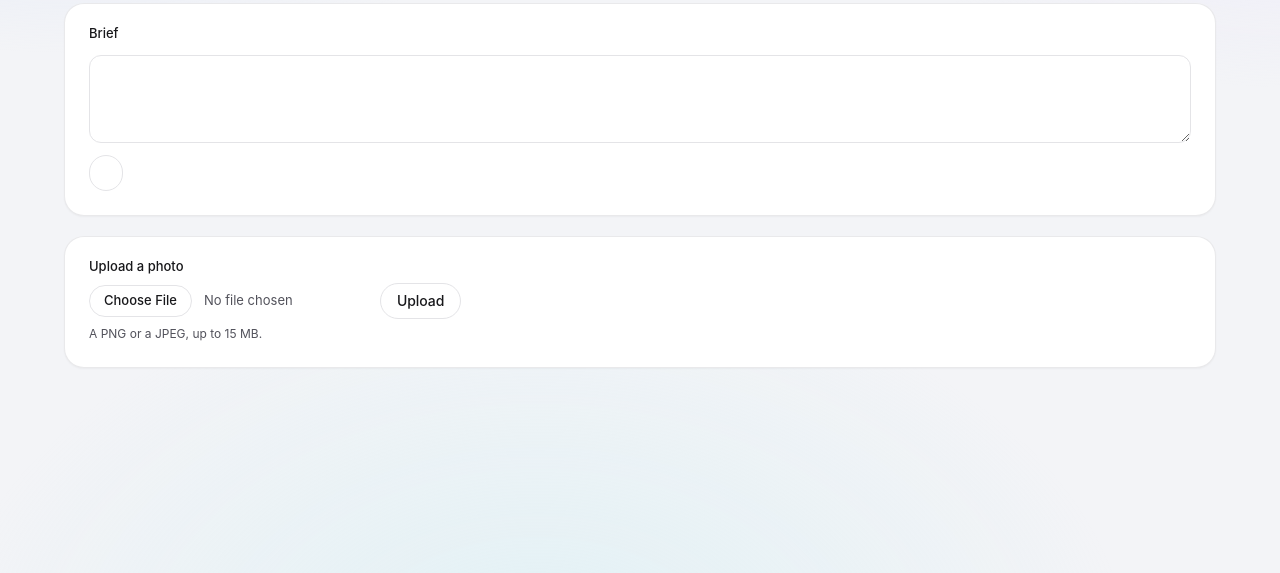
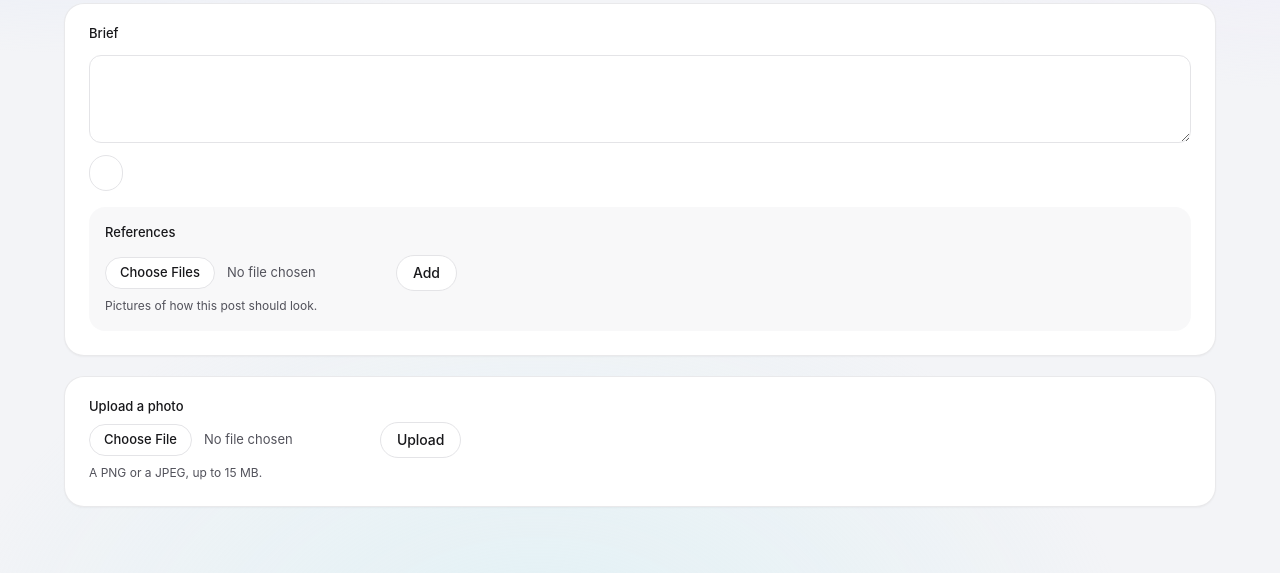
Before and after one commit to sahajm99/design-studio, a FastAPI app: template studio/web/templates/session.html in a window 1280 px wide. Shown: the part 227-800 px from the top of the page. Run offline with FastAPI, Linux system fonts and the light colour scheme; the template is opened without the code that fills it, so the values that code supplies are empty; parts of the project's set-up code (start-up, migrations or seed data) failed here and were passed over.

Commit message:
v5 part A: reference images on a session
Up to six reference images per session with notes, from the Studio form or the session page, kept on the brand's shelf and carded by the analyst. The prompt writer, the direction writer and the critic read them under the rule to draw on them and never copy; the models get an upright copy capped at 2048px. Removing an upload takes it off any session that used it.

```diff
--- a/studio/web/routes.py
+++ b/studio/web/routes.py
@@ -9,6 +9,7 @@ from __future__ import annotations
 import asyncio
 import difflib
 import io
+import logging
 import re
 from datetime import datetime, timezone
 from pathlib import Path
@@ -51,7 +52,9 @@ from studio.contracts import (
     Sample,
     Scrim,
     SessionMode,
+    SessionReference,
     StudioSession,
+    StyleCard,
     TextAlign,
     TextPosition,
     Upload,
@@ -88,12 +91,15 @@ from studio.web.uploads import (
     MAX_UPLOAD_BYTES,
     UPLOAD_REFUSED,
     UploadRejected,
+    agent_copy_path,
     read_image_upload,
     save_brand_upload,
     upload_extension,
+    write_agent_copy,
 )
 from studio.workflows import (
     Deps,
+    analyse_reference,
     directions_alike,
     pick_source_photo,
     quality_bar,
@@ -106,7 +112,9 @@ from studio.workflows import (
     run_samples,
     run_scout,
 )
-from studio.workflows.shared import QUALITY_BAR_SETTING, plural
+from studio.workflows.shared import QUALITY_BAR_SETTING, designer_references, plural
+
+logger = logging.getLogger(__name__)
 
 router = APIRouter()
 templates = Jinja2Templates(directory=Path(__file__).parent / "templates")
@@ -259,6 +267,23 @@ _DIRECTION_FORMATS: tuple[str, ...] = get_args(DirectionFormat)
 _MAX_DIRECTION_FIELD_CHARS = 400
 _MAX_DIRECTION_FACTS = 6
 
+# v5: the designer's references on a session. A session keeps six at most, and a note is one
+# line of at most 80 characters, as SessionReference allows.
+_MAX_SESSION_REFERENCES = 6
+_MAX_REFERENCE_NOTE_CHARS = 80
+# The session page's status line after references were sent, by the code its address
+# carries: more files than the six a session keeps, or a file the studio cannot use.
+_REFERENCES_LIMITED = "Six references kept; the rest were left out."
+_REFERENCE_STATUS_LINES: dict[str, str] = {
+    "limited": _REFERENCES_LIMITED,
+    "refused": UPLOAD_REFUSED,
+}
+# The analyst cards a reference as it is uploaded, and is waited for this long at most.
+_REFERENCE_CARD_SECONDS = 20
+_REFERENCE_MIME_TYPES: dict[str, str] = {"png": "image/png", "jpg": "image/jpeg"}
+# The post page's summary line ends with how many references the post's session has.
+_MADE_WITH_REFERENCES = " Made with {references}."
+
 
 class ChoiceBody(BaseModel):
     choice: Choice
@@ -566,9 +591,22 @@ def _post_context(
         "reference_thumbs": reference_thumbs,
         "sample": sample,
         "editor_from": _editor_start_candidate(store, post),
+        "summary_line": _summary_line(store, post),
         "error": error,
         "message": message,
     }
+
+
+def _summary_line(store: Store, post: Post) -> str:
+    """The post page's summary line: the auto session's summary, when an auto session made
+    the post, then how many references the post's session has, counted now (v5). "" when
+    there is neither."""
+    count = len(designer_references(store, post.session_id))
+    if not count:
+        return post.auto_summary
+    made_with = _MADE_WITH_REFERENCES.format(references=plural(count, "reference"))
+    # A post made by hand has no auto summary, so its line is the count alone.
+    return f"{post.auto_summary}{made_with}".strip()
 
 
 def _library_context(
@@ -1101,7 +1139,10 @@ def _draft_with_direction(
     return RedirectResponse(url=f"/sessions/{session.id}", status_code=303)
 
 
-def _session_context(deps: Deps, session: StudioSession, *, error: str | None = None) -> dict[str, Any]:
+def _session_context(
+    deps: Deps, session: StudioSession, *, error: str | None = None, references_line: str = ""
+) -> dict[str, Any]:
+    """The session page. `references_line` is the status line after references were sent."""
     store = deps.store
     versions = store.list_prompt_versions(session.id)
     current = next((version for version in versions if version.id == session.current_prompt_version_id), None)
@@ -1149,6 +1190,9 @@ def _session_context(deps: Deps, session: StudioSession, *, error: str | None =
         else None,
         "source_sample": store.get_sample(session.source_sample_id) if session.source_sample_id else None,
         "draft_button_label": "Draft again" if session.current_prompt_version_id else "Draft",
+        # v5: the designer's references, oldest first, beside the quality bar.
+        "references": designer_references(store, session.id),
+        "references_line": references_line,
         **_layout_context(deps, session),
         **_research_parts_context(deps, session, scout_running=scout_running),
         "error": error,
@@ -1446,6 +1490,130 @@ def _save_upload(store: Store, session: StudioSession, data: bytes, extension: s
     return sample
 
 
+# ------------------------------------------------------- session references (v5)
+
+
+async def _attach_references(
+    deps: Deps, session: StudioSession, files: list[UploadFile]
+) -> list[str]:
+    """Keep the chosen files as the session's references, in the order given, until it has
+    six, and give back the codes of what the session page's status line should say.
+
+    Each file is read and checked as every upload is, kept on the brand's shelf, given its
+    agent copy and recorded on the session. A file the studio cannot use is skipped
+    ("refused"); once the session has six, the files left are not read ("limited"). Then the
+    analyst cards them all at once, so the wait is one card's at most, never six in a row.
+    """
+    store = deps.store
+    room = _MAX_SESSION_REFERENCES - len(designer_references(store, session.id))
+    codes: list[str] = []
+    # Each reference with what its card is made from: bytes, their extension and a label.
+    to_card: list[tuple[SessionReference, bytes, str, str]] = []
+    for file in files:
+        if not file.filename and not file.size:
+            continue  # the empty part a browser sends when no file was chosen
+        if len(to_card) >= room:
+            codes.append("limited")
+            break
+        try:
+            data, extension, width, height = await read_image_upload(file)
+        except UploadRejected:
+            if "refused" not in codes:
+                codes.append("refused")
+            continue
+        upload = save_brand_upload(
+            store,
+            deps.kit.id,
+            name=Path(file.filename or "").name,
+            data=data,
+            extension=extension,
+            width=width,
+            height=height,
+            source="session",
+        )
+        reference = SessionReference(
+            session_id=session.id, upload_id=upload.id, image_path=upload.image_path
+        )
+        # Recorded before the analyst is asked, so a card that never comes leaves it in place.
+        store.add_session_reference(reference)
+        card_data, card_extension = await _agent_copy(store, upload, data, extension)
+        to_card.append((reference, card_data, card_extension, upload.name))
+    cards = await asyncio.gather(
+        *(_reference_card(deps, image, kind, label) for _, image, kind, label in to_card)
+    )
+    for (reference, *_), card in zip(to_card, cards, strict=True):
+        if card is not None:
+            reference.card = card
+            store.update_session_reference(reference)
+    return codes
+
+
+async def _agent_copy(
+    store: Store, upload: Upload, data: bytes, extension: str
+) -> tuple[bytes, str]:
+    """Write the reference's agent copy beside its upload, off the event loop, and give back
+    what the analyst reads: the copy's bytes and extension. When no copy can be written, the
+    original's, which the models are then sent too; a reference never fails for want of one."""
+    try:
+        relative = await asyncio.to_thread(write_agent_copy, store, upload.image_path, data)
+        copy = store.media_path(relative)
+        return copy.read_bytes(), copy.suffix.lstrip(".")
+    except Exception as error:
+        # Any failure, Pillow's or the disk's, only costs the models a smaller picture.
+        logger.warning("The agent copy of a reference was not written: %r", error)
+        return data, extension
+
+
+async def _reference_card(
+    deps: Deps, data: bytes, extension: str, label: str
+) -> StyleCard | None:
+    """The analyst's style card for one reference image, written as it is uploaded, through
+    the Library's own analysis. None when no card comes: a model error, an answer that does
+    not fit, or no answer within 20 seconds; the reference is kept either way. In demo mode
+    the stand-in analyst answers."""
+    try:
+        return await asyncio.wait_for(
+            analyse_reference(deps.llm, data, _REFERENCE_MIME_TYPES[extension], label=label),
+            timeout=_REFERENCE_CARD_SECONDS,
+        )
+    except Exception as error:
+        # Only the type: the text of a model error may hold a request address.
+        logger.warning("The analyst could not card a session reference: %s", type(error).__name__)
+        return None
+
+
+def _references_address(session_id: str, codes: list[str], *, fragment: str = "") -> str:
+    """The session page's address after references were sent, with each status code in its
+    query (`references=limited`) and an optional fragment to land on."""
+    query = urlencode([("references", code) for code in codes])
+    address = f"/sessions/{session_id}?{query}" if query else f"/sessions/{session_id}"
+    return f"{address}#{fragment}" if fragment else address
+
+
+def _references_status_line(codes: list[str]) -> str:
+    """The session page's status line for the codes its address carries, in a fixed order;
+    "" for none. A code the studio does not know is ignored."""
+    return " ".join(line for code, line in _REFERENCE_STATUS_LINES.items() if code in codes)
+
+
+def _session_reference(
+    store: Store, session: StudioSession, reference_id: str
+) -> SessionReference:
+    """The session's reference `reference_id`. 404 when the session has none by that id."""
+    found = next(
+        (item for item in store.list_session_references(session.id) if item.id == reference_id),
+        None,
+    )
+    if found is None:
+        raise _not_found()
+    return found
+
+
+def _reference_note(value: str) -> str:
+    """A typed note as one line, cut to the 80 characters a reference's note holds."""
+    return " ".join(value.split())[:_MAX_REFERENCE_NOTE_CHARS].strip()
+
+
 # ---------------------------------------------------------------------- pages
 
 
@@ -1471,6 +1639,7 @@ async def create_session(
     stop_score: Annotated[float, Form()] = 4.2,
     research: Annotated[bool | None, Form()] = None,
     research_choice: Annotated[bool, Form()] = False,
+    references: Annotated[list[UploadFile] | None, File()] = None,
 ) -> Response:
     """Start a session from the brief: a draft by hand, or the whole session on its own in auto mode.
 
@@ -1479,6 +1648,10 @@ async def create_session(
     own stage. An unticked box sends nothing, so the page's script also sends the box's
     hidden companion (`research_choice`): with it, the box is followed as it is. With neither
     (no script ran), the field is absent, and an auto session researches by default.
+
+    The reference images (v5) are kept on the session before its first run starts, so every
+    agent of that run sees them; files past the sixth, and files the studio cannot use, are
+    left out and the session page's status line says so.
     """
     deps: Deps = request.app.state.deps
     stripped = brief.strip()
@@ -1503,6 +1676,7 @@ async def create_session(
         session.auto_settings = _auto_settings(max_rounds, photo_budget, stop_score)
         session.auto_state = AutoState()
     deps.store.save_session(session)
+    codes = await _attach_references(deps, session, references or [])
 
     kind: RunKind = "auto" if mode == "auto" else "scout" if session.research_on else "draft"
     run = deps.store.create_run(kind, deps.kit.id, brief=session.brief, session_id=session.id)
@@ -1517,14 +1691,63 @@ async def create_session(
         jobs.start(run.id, run_scout(deps, run, session))
     else:
         jobs.start(run.id, run_draft(deps, run, session))
-    return RedirectResponse(url=f"/sessions/{session.id}", status_code=303)
+    return RedirectResponse(url=_references_address(session.id, codes), status_code=303)
 
 
 @router.get("/sessions/{session_id}")
-async def session_page(request: Request, session_id: str) -> Response:
+async def session_page(
+    request: Request,
+    session_id: str,
+    reference_codes: Annotated[list[str] | None, Query(alias="references")] = None,
+) -> Response:
+    """The session page; `references` in its address names what its status line says after
+    references were sent."""
     deps: Deps = request.app.state.deps
     session = _require_session(deps.store, session_id)
-    return _page(request, "session.html", _session_context(deps, session))
+    line = _references_status_line(reference_codes or [])
+    return _page(request, "session.html", _session_context(deps, session, references_line=line))
+
+
+@router.post("/sessions/{session_id}/references")
+async def add_references(
+    request: Request,
+    session_id: str,
+    references: Annotated[list[UploadFile] | None, File()] = None,
+) -> RedirectResponse:
+    """Add the session page's chosen files to the session's references, up to six in all, and
+    go back to its References group, whose status line says what was left out."""
+    deps: Deps = request.app.state.deps
+    session = _require_session(deps.store, session_id)
+    codes = await _attach_references(deps, session, references or [])
+    return RedirectResponse(
+        url=_references_address(session.id, codes, fragment="references"), status_code=303
+    )
+
+
+@router.post("/sessions/{session_id}/references/{reference_id}/note")
+async def save_reference_note(
+    request: Request, session_id: str, reference_id: str, note: Annotated[str, Form()] = ""
+) -> RedirectResponse:
+    """Save a reference's note as one line of at most 80 characters; blank clears it."""
+    store: Store = request.app.state.store
+    session = _require_session(store, session_id)
+    reference = _session_reference(store, session, reference_id)
+    reference.note = _reference_note(note)
+    store.update_session_reference(reference)
+    return RedirectResponse(url=f"/sessions/{session.id}#references", status_code=303)
+
+
+@router.post("/sessions/{session_id}/references/{reference_id}/remove")
+async def remove_reference(
+    request: Request, session_id: str, reference_id: str
+) -> RedirectResponse:
+    """Take a reference off the session. Its upload stays on the brand's shelf, where the
+    editor's picker and the Library still offer it."""
+    store: Store = request.app.state.store
+    session = _require_session(store, session_id)
+    reference = _session_reference(store, session, reference_id)
+    store.delete_session_reference(reference.id)
+    return RedirectResponse(url=f"/sessions/{session.id}#references", status_code=303)
 
 
 @router.post("/sessions/{session_id}/brief")
@@ -2182,20 +2405,24 @@ async def brand_uploads(request: Request) -> JSONResponse:
 
 @router.post("/uploads/{upload_id}/remove")
 async def remove_upload(request: Request, upload_id: str) -> RedirectResponse:
-    """Take an upload off the brand's shelf: its file, then its row, and back to the Library.
+    """Take an upload off the brand's shelf: its file and its agent copy, every session
+    reference that used it, then its row, and back to the Library.
 
     A saved post that places it keeps its rendered picture, but a later render leaves the
-    image out, as the Library's hint says.
+    image out, as the Library's hint says; the hint also says the references go.
     """
     deps: Deps = request.app.state.deps
     store = deps.store
     upload = store.get_upload(upload_id)
     if upload is None or upload.brand_id != deps.kit.id:
         raise _not_found()
-    # Only a file in the brand's uploads folder is deleted, whatever path the row holds.
-    path = upload_file(upload.image_path, store.uploads_dir, upload.brand_id)
-    if path is not None:
-        path.unlink(missing_ok=True)
+    # Only files in the brand's uploads folder are deleted, whatever path the row holds.
+    copies = [agent_copy_path(upload.image_path, transparent=alpha) for alpha in (False, True)]
+    for image_path in (upload.image_path, *copies):
+        path = upload_file(image_path, store.uploads_dir, upload.brand_id)
+        if path is not None:
+            path.unlink(missing_ok=True)
+    store.delete_session_references_for_upload(upload.id)
     store.delete_upload(upload.id)
     return RedirectResponse(url="/library#uploads", status_code=303)
 
--- a/studio/web/static/app.css
+++ b/studio/web/static/app.css
@@ -1294,7 +1294,8 @@ a.badge:hover {
 .sample-card,
 .ref-card,
 .direction-card,
-.upload-card {
+.upload-card,
+.reference-card {
   position: relative;
   min-width: 0;
   border: 1px solid var(--ink-line);
@@ -1600,6 +1601,12 @@ details:not([open]) > summary::after {
   gap: 4px 16px;
 }
 
+/* Reference images (v5): a label over the file button, a hint under. The brief form's rule
+   takes a label's gap away, so this one gives it back. */
+.studio-form .reference-images-field label {
+  margin-bottom: 6px;
+}
+
 .mode-row {
   display: flex;
   flex-wrap: wrap;
@@ -1750,6 +1757,12 @@ details:not([open]) > summary::after {
   .brief-row:has(> .quality-bar-inset) {
     grid-template-columns: minmax(0, 1fr) 8rem;
   }
+
+  /* The references (v5) sit under the brief, so the quality bar spans both rows beside them. */
+  .brief-row > .quality-bar-inset {
+    grid-column: 2;
+    grid-row: 1 / span 2;
+  }
 }
 
 .quality-bar-inset {
@@ -1776,6 +1789,72 @@ details:not([open]) > summary::after {
   width: 100%;
   height: auto;
   border-radius: 8px;
+}
+
+/* The designer's references (v5): a labelled inset holding a row of small soft cards, 96px
+   wide, each with its picture whole on a quiet square, its note and Save, and Remove; Add
+   under the row. The row wraps, two a row on a phone. */
+.references-group {
+  display: flex;
+  flex-direction: column;
+  gap: 12px;
+  min-width: 0;
+}
+
+.references-title {
+  color: var(--ink);
+  font-size: 13px;
+  font-weight: 500;
+}
+
+.reference-row {
+  display: flex;
+  flex-wrap: wrap;
+  gap: 10px;
+  margin: 0;
+  padding: 0;
+  list-style: none;
+}
+
+.reference-card {
+  display: flex;
+  flex-direction: column;
+  gap: 6px;
+  width: 96px;
+  padding: 6px 6px 8px;
+}
+
+.reference-thumb {
+  display: block;
+  overflow: hidden;
+  aspect-ratio: 1 / 1;
+  border-radius: 10px;
+  background: var(--ink-wash);
+}
+
+.reference-thumb img {
+  display: block;
+  width: 100%;
+  height: 100%;
+  object-fit: contain;
+}
+
+.reference-note {
+  display: flex;
+  flex-direction: column;
+  align-items: flex-start;
+  gap: 6px;
+}
+
+/* A one-line note in a card this narrow: the system's field at the 32px size of its Save. */
+.reference-note input[type="text"] {
+  min-height: 32px;
+  padding: 0 10px;
+  font-size: 13px;
+}
+
+.reference-card .btn-link {
+  font-size: 13px;
 }
 
 .concept-facts dd {
--- a/studio/web/static/app.js
+++ b/studio/web/static/app.js
@@ -2,8 +2,8 @@
 // Every page works from its server-rendered HTML alone; this file only adds
 // the live-updating touches (the theme toggle, the bar condensing as the page
 // scrolls, the library's choices and progress line, the Studio form's auto
-// limits and "Research first", the run and session pages' polling, the session
-// page's directions, the post page's copy button).
+// limits, "Research first" and Start, the run and session pages' polling, the
+// session page's directions and reference notes, the post page's copy button).
 (() => {
   "use strict";
 
@@ -163,6 +163,19 @@
           if (radio.checked) research.checked = radio.value === "auto";
         }),
       );
+    }
+
+    // Start waits while the analyst cards the reference images, so it is turned off once
+    // pressed: a second press would start a second session. A page shown again from the
+    // browser's history gets it back.
+    const start = form.querySelector('button[type="submit"]');
+    if (start) {
+      form.addEventListener("submit", () => {
+        start.disabled = true;
+      });
+      window.addEventListener("pageshow", (event) => {
+        if (event.persisted) start.disabled = false;
+      });
     }
 
     const budget = limits.querySelector('input[name="photo_budget"]');
@@ -416,6 +429,7 @@
 
     document.addEventListener("click", onSampleReactionClick);
     document.addEventListener("focusout", onSampleCommentBlur);
+    document.addEventListener("focusout", onReferenceNoteBlur);
     initAdjustForms();
     initDirections();
 
@@ -468,6 +482,31 @@
     const card = field.closest(".sample-card");
     if (!card) return;
     await postSampleReaction(card.dataset.sampleId, card.dataset.reaction, field.value);
+  }
+
+  // A reference's note saves itself as its field loses focus, when it changed, as a sample's
+  // comment does: notes typed in two cards are both kept, whichever Save is pressed. It posts
+  // to the note's own form, whose answer is a redirect to the page; that page is not needed.
+  async function onReferenceNoteBlur(event) {
+    const field = event.target;
+    if (!field.matches || !field.matches("[data-reference-note]") || !field.form) return;
+    if (field.value === field.defaultValue) return;
+    const note = field.value;
+    let response;
+    try {
+      response = await fetch(field.form.action, {
+        method: "POST",
+        body: new URLSearchParams({ note }),
+        redirect: "manual",
+        // The page may be left at once, by this card's Save or another's.
+        keepalive: true,
+      });
+    } catch {
+      return; // offline, or the server went away: the words stay in the field for Save
+    }
+    if (response.type !== "opaqueredirect" && !response.ok) return;
+    field.defaultValue = note;
+    field.title = note.trim();
   }
 
   async function pollSession(sessionId) {
--- a/studio/web/templates/library.html
+++ b/studio/web/templates/library.html
@@ -46,7 +46,7 @@
   <div class="section-head">
     <div>
       <h2 class="section-title">Your uploads</h2>
-      <p class="section-desc">Images you uploaded in the editor or as references. The editor's Add image offers them again. Removing an upload breaks posts that use it.</p>
+      <p class="section-desc">Images you uploaded in the editor or as references. The editor's Add image offers them again. Removing an upload breaks posts that use it. Removing an upload also takes it off any session that used it as a reference.</p>
     </div>
   </div>
   {% if uploads %}
--- a/studio/web/templates/post.html
+++ b/studio/web/templates/post.html
@@ -65,8 +65,9 @@
     </ul>
     {% endif %}
 
-    {% if post.auto_summary %}
-    <p class="auto-summary">{{ post.auto_summary }}</p>
+    {#- The auto session's summary, then how many references the session has (v5). #}
+    {% if summary_line %}
+    <p class="auto-summary">{{ summary_line }}</p>
     {% endif %}
 
     <details class="why-panel" open>
--- a/studio/web/templates/session.html
+++ b/studio/web/templates/session.html
@@ -97,6 +97,41 @@
         <img src="{{ quality_bar_url }}" alt="" />
       </a>
       {% endif %}
+      {#- The designer's own pictures of how this post should look (v5), under the brief and
+          beside the quality bar: each with its note, Save and Remove, and Add under the row. #}
+      <div class="inset references-group" id="references" role="group" aria-labelledby="references-title">
+        <p class="references-title" id="references-title">References</p>
+        {% if references_line %}
+        <p class="result-message" role="status">{{ references_line }}</p>
+        {% endif %}
+        {% if references %}
+        <ul class="reference-row">
+          {% for reference in references %}
+          <li class="reference-card">
+            <span class="reference-thumb"><img src="/media/{{ reference.image_path }}" alt="Reference {{ loop.index }}" loading="lazy" /></span>
+            <form method="post" action="/sessions/{{ session.id }}/references/{{ reference.id }}/note" class="reference-note">
+              <label class="sr-only" for="reference-note-{{ reference.id }}">Note on reference {{ loop.index }}</label>
+              {#- The card shows a few words of the note, so its title holds all of it; the field
+                  also saves itself as it loses focus (app.js). #}
+              <input type="text" id="reference-note-{{ reference.id }}" name="note" value="{{ reference.note }}" title="{{ reference.note }}" maxlength="80" placeholder="Note" data-reference-note {{ off }} />
+              <button type="submit" class="btn btn-small" {{ off }}>Save</button>
+            </form>
+            <form method="post" action="/sessions/{{ session.id }}/references/{{ reference.id }}/remove" class="inline-form">
+              <button type="submit" class="btn-link" {{ off }}>Remove</button>
+            </form>
+          </li>
+          {% endfor %}
+        </ul>
+        {% endif %}
+        <form method="post" action="/sessions/{{ session.id }}/references" enctype="multipart/form-data" class="upload-form">
+          <label class="sr-only" for="reference-files">Add reference images</label>
+          <div class="upload-row">
+            <input type="file" id="reference-files" name="references" multiple accept="image/png,image/jpeg" required {{ off }} />
+            <button type="submit" class="btn" {{ off }}>Add</button>
+          </div>
+          {% if not references %}<p class="hint">Pictures of how this post should look.</p>{% endif %}
+        </form>
+      </div>
     </div>
 
     {% if session.concept %}
```
Also changed, not shown: studio/store.py (+9 -0 lines), studio/web/templates/studio.html (+7 -1 lines), studio/web/uploads.py (+42 -2 lines), studio/workflows/agents.py (+9 -0 lines), studio/workflows/create.py (+23 -5 lines), studio/workflows/scout.py (+7 -1 lines), studio/workflows/session.py (+63 -28 lines), studio/workflows/shared.py (+97 -0 lines).
